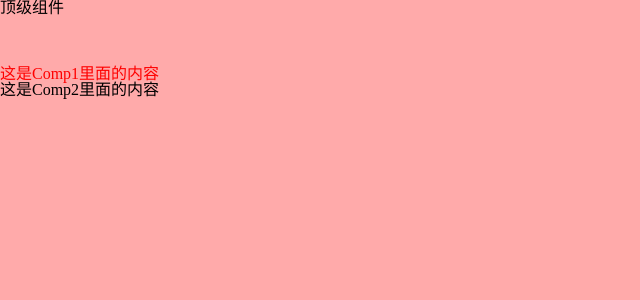
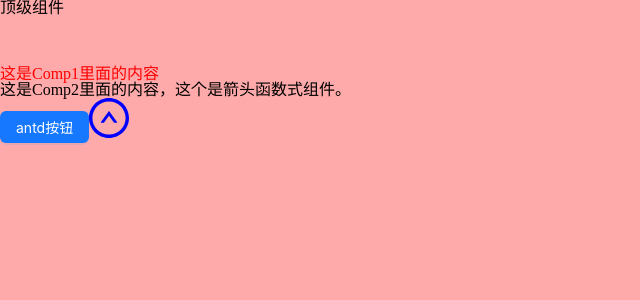
Before and after one commit to zhaochao89/React-learn1, a React (Vite) app: page / in a window 1280 px wide. Shown: the top 300 px of the page, without its empty margins (0-640 px from the left). Built offline with nearby package versions, Linux system fonts and the light colour scheme.

Commit message:
antd的使用.

```diff
--- a/package.json
+++ b/package.json
@@ -10,7 +10,9 @@
     "preview": "vite preview"
   },
   "dependencies": {
+    "@ant-design/icons": "^5.3.6",
     "@types/node": "^20.12.7",
+    "antd": "^5.16.2",
     "D": "^1.0.0",
     "react": "^18.2.0",
     "react-dom": "^18.2.0",
--- a/src/App.tsx
+++ b/src/App.tsx
@@ -1,5 +1,7 @@
 import Comp1 from "@/components/Comp1"
 import Comp2 from '@/components/Comp2'
+import { Button } from "antd"
+import { UpCircleOutlined } from "@ant-design/icons"
 
 function App() {
 
@@ -8,6 +10,8 @@ function App() {
       <div>顶级组件</div>
       <Comp1></Comp1>
       <Comp2></Comp2>
+      <Button type="primary">antd按钮</Button>
+      <UpCircleOutlined style={{fontSize: '40px', color: 'blue'}}/>
     </>
   )
 }
--- a/src/components/Comp2/index.tsx
+++ b/src/components/Comp2/index.tsx
@@ -1,9 +1,8 @@
 
-function Comp2() {
-
+const Comp2 = () => {
     return (
         <div className="box">
-            <p>这是Comp2里面的内容</p>
+            <p>这是Comp2里面的内容，这个是箭头函数式组件。</p>
         </div>
     )
 }
```
Also changed, not shown: 1 other file (tests, documents, lock files or other folders).
